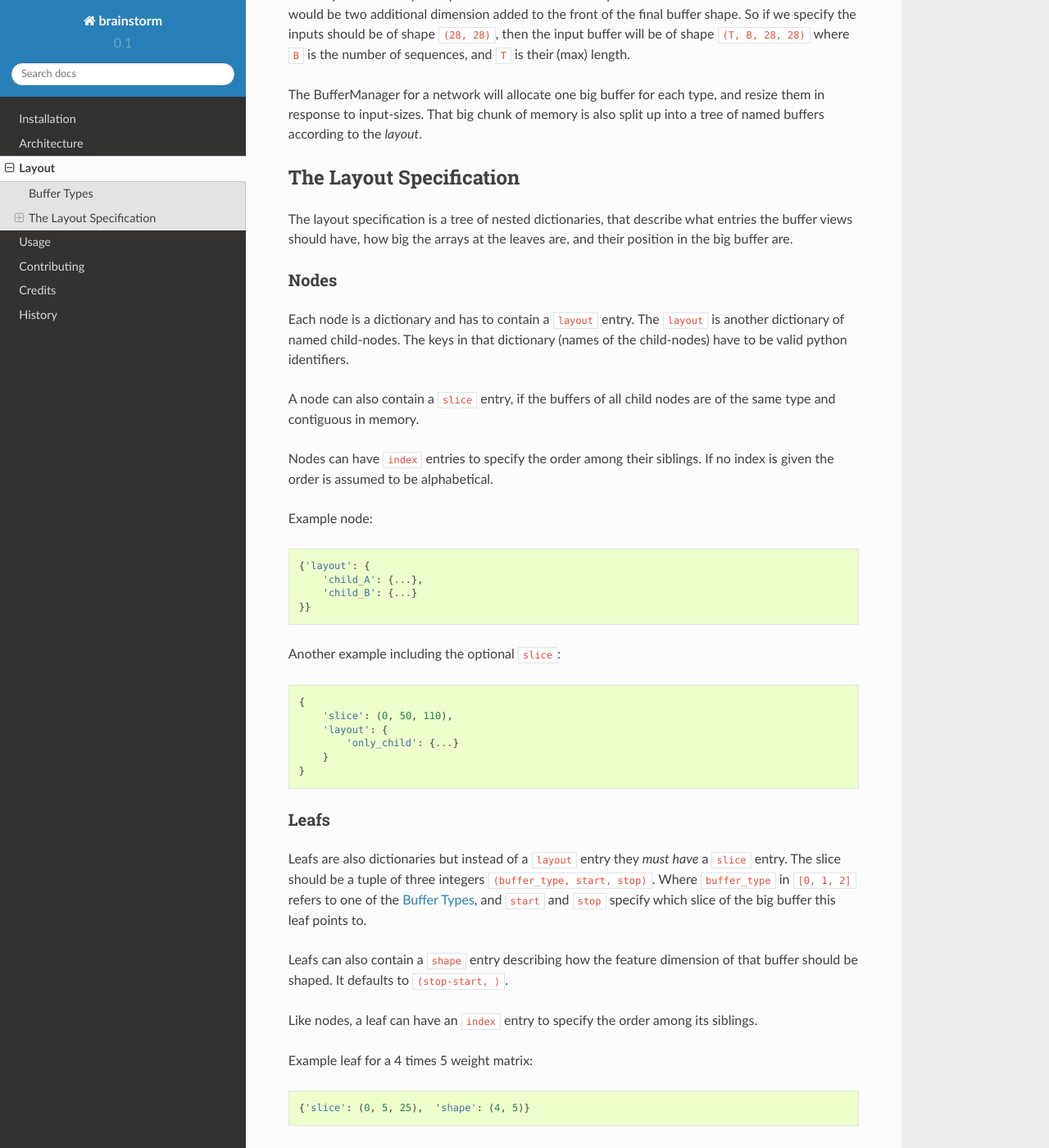
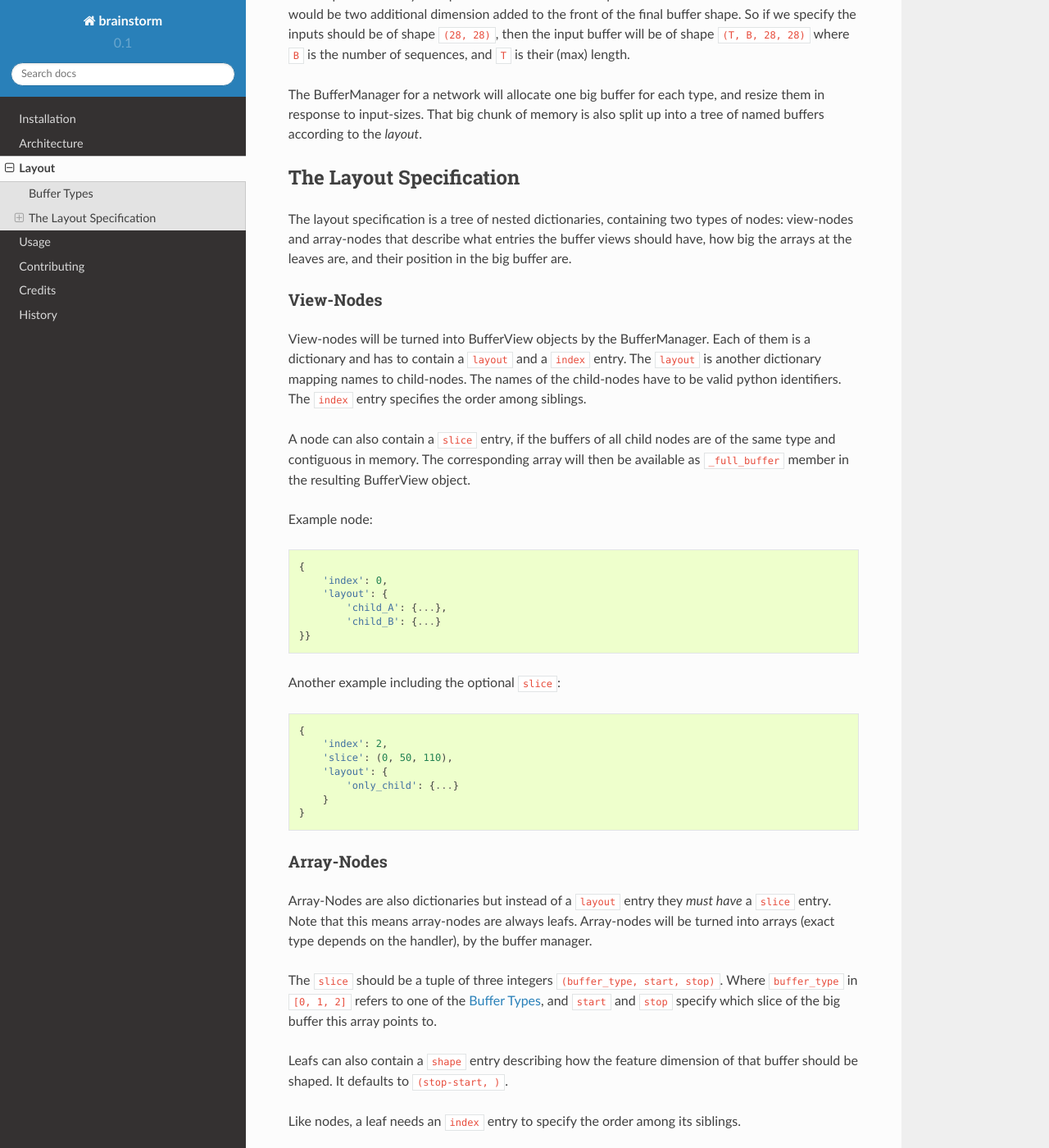
Before and after one commit to IDSIA/brainstorm, a Sphinx documentation site: the page built from docs/layout.rst, in a window 1280 px wide and 1400 px high, scrolled down 565 px. Shown: the whole window at 82% size. Built offline with Sphinx 7.4.7 and the Read the Docs theme 2.0.0, drawn with Linux system fonts in a browser that asks for light colours; some of the changed text lies outside the part shown.

Commit message:
enforce index entry in layout nodes and also enforce (possibly) empty inputs, outputs, parameters, and internals views

```diff
--- a/docs/layout.rst
+++ b/docs/layout.rst
@@ -36,29 +36,35 @@ split up into a tree of named buffers according to the *layout*.
 
 The Layout Specification
 ========================
-The layout specification is a tree of nested dictionaries,
+The layout specification is a tree of nested dictionaries, containing two
+types of nodes: view-nodes and array-nodes
 that describe what entries the buffer views should have, how big the arrays
 at the leaves are, and their position in the big buffer are.
 
-Nodes
------
-Each node is a dictionary and has to contain a ``layout`` entry.
-The ``layout`` is another dictionary of named child-nodes. The keys in that
-dictionary (names of the child-nodes) have to be valid python identifiers.
+View-Nodes
+----------
+View-nodes will be turned into BufferView objects by the BufferManager.
+Each of them is a dictionary and has to contain a ``layout`` and a ``index``
+entry.
+The ``layout`` is another dictionary mapping names to child-nodes.
+The names of the child-nodes have to be valid python identifiers.
+The ``index`` entry specifies the order among siblings.
+
 
 A node can also contain a ``slice`` entry, if the buffers of all child nodes
-are of the same type and contiguous in memory.
+are of the same type and contiguous in memory. The corresponding array will
+then be available as ``_full_buffer`` member in the resulting BufferView object.
 
-Nodes can have ``index`` entries to specify the order among their siblings.
-If no index is given the order is assumed to be alphabetical.
 
 Example node:
 
 .. code-block:: python
 
-    {'layout': {
-        'child_A': {...},
-        'child_B': {...}
+    {
+        'index': 0,
+        'layout': {
+            'child_A': {...},
+            'child_B': {...}
     }}
 
 Another example including the optional ``slice``:
@@ -66,37 +72,42 @@ Another example including the optional ``slice``:
 .. code-block:: python
 
     {
+        'index': 2,
         'slice': (0, 50, 110),
         'layout': {
             'only_child': {...}
         }
     }
 
-Leafs
------
-Leafs are also dictionaries but instead of a ``layout`` entry they
+Array-Nodes
+-----------
+Array-Nodes are also dictionaries but instead of a ``layout`` entry they
 *must have* a ``slice`` entry.
-The slice should be a tuple of three integers ``(buffer_type, start, stop)``.
+Note that this means array-nodes are always leafs.
+Array-nodes will be turned into arrays (exact type depends on the handler), by
+the buffer manager.
+
+The ``slice`` should be a tuple of three integers ``(buffer_type, start, stop)``.
 Where ``buffer_type`` in ``[0, 1, 2]`` refers to one of the :ref:`buffer_types`,
-and ``start`` and ``stop`` specify which slice of the big buffer this leaf points to.
+and ``start`` and ``stop`` specify which slice of the big buffer this array points to.
 
 Leafs can also contain a ``shape`` entry describing how the feature
 dimension of that buffer should be shaped. It defaults to ``(stop-start, )``.
 
-Like nodes, a leaf can have an ``index`` entry to specify the order among its
+Like nodes, a leaf needs an ``index`` entry to specify the order among its
 siblings.
 
 Example leaf for a 4 times 5 weight matrix:
 
 .. code-block:: python
 
-    {'slice': (0, 5, 25),  'shape': (4, 5)}
+    {'index': 1, 'slice': (0, 5, 25),  'shape': (4, 5)}
 
 Example leaf for the output of a layer with 10 hidden units:
 
 .. code-block:: python
 
-    {'slice': (2, 19, 29), 'shape': (10,)}
+    {'index': 1, 'slice': (2, 19, 29), 'shape': (10,)}
 
 
 Full Layout Example
@@ -114,51 +125,56 @@ We use the following network as an example here:
 .. code-block:: python
 
     joint_layout = {
-        'InputLayer': {'layout': {
-            'outputs': {'slice': (2, 0, 14), 'layout': {
+        'InputLayer': {'index': 0, 'layout': {
+            'inputs': {'index': 0, 'layout': {}},
+            'outputs': {'index': 1, 'slice': (2, 0, 14), 'layout': {
                 'input_data': {'index': 0, 'slice': (2, 0, 4),   'shape': (4,)},
                 'targets':    {'index': 1, 'slice': (2, 10, 14), 'shape': (4,)}
             }},
+            'parameters': {'index': 2, 'layout': {}},
+            'internals': {'index': 3, 'layout': {}},
         }},
-        'RnnLayer': {'layout': {
-            'parameters': {'slice': (0, 0, 50), 'layout': {
+        'RnnLayer': {'index': 1, 'layout': {
+            'inputs': {'index': 0, 'slice': (2, 0, 4), 'layout': {
+                'default': {'index': 0, 'slice': (2, 0, 4), 'shape': (4,)}
+            }},
+            'outputs': {'index': 1, 'slice': (2, 14, 19), 'layout': {
+                'default': {'index': 0, 'slice': (2, 14, 19), 'shape': (5,)}
+            }},
+            'parameters': {'index': 2, 'slice': (0, 0, 50), 'layout': {
                 'W': {'index': 0, 'slice': (0, 0, 20),  'shape': (4, 5)},
                 'R': {'index': 1, 'slice': (0, 20, 45), 'shape': (5, 5)},
                 'b': {'index': 2, 'slice': (0, 45, 50), 'shape': (5,  )}
             }},
-            'inputs': {'slice': (2, 0, 4), 'layout': {
-                'default': {'slice': (2, 0, 4), 'shape': (4,)}
-            }},
-            'outputs': {'slice': (2, 14, 19), 'layout': {
-                'default': {'slice': (2, 14, 19), 'shape': (5,)}
-            }},
-            'internal': {'slice': (2, 30, 35), 'layout': {
-                'Ha': {'slice': (2, 30, 35), 'shape': (5,)}
+            'internals': {'index': 3, 'slice': (2, 30, 35), 'layout': {
+                'Ha': {'index': 0, 'slice': (2, 30, 35), 'shape': (5,)}
             }},
         }},
-        'OutLayer': {'layout': {
-            'parameters': {'slice': (0, 50, 110), 'layout': {
+        'OutLayer': {'index': 2, 'layout': {
+            'inputs': {'index': 0, 'slice': (2, 14, 19), 'layout': {
+                'default': {'index': 0, 'slice': (2, 14, 19), 'shape': (5,)}
+            }},
+            'outputs': {'index': 1, 'slice': (2, 19, 29), 'layout': {
+                'default': {'index': 0, 'slice': (2, 19, 29), 'shape': (10,)}
+            }},
+            'parameters': {'index': 2, 'slice': (0, 50, 110), 'layout': {
                 'W': {'index': 0, 'slice': (0, 50, 100),  'shape': (5, 10)},
                 'b': {'index': 1, 'slice': (0, 100, 110), 'shape': (10,  )}
             }},
-            'inputs': {'slice': (2, 14, 19), 'layout': {
-                'default': {'slice': (2, 14, 19), 'shape': (5,)}
-            }},
-            'outputs': {'slice': (2, 19, 29), 'layout': {
-                'default': {'slice': (2, 19, 29), 'shape': (10,)}
-            }},
-            'internal': {'slice': (2, 35, 45), 'layout': {
-                'Ha': {'slice': (2, 35, 55), 'shape': (10,)}
+            'internals': {'index': 3, 'slice': (2, 35, 45), 'layout': {
+                'Ha': {'index': 0, 'slice': (2, 35, 55), 'shape': (10,)}
             }}
         }},
-        'MseLayer': {'layout': {
-            'inputs': {'layout': {
+        'MseLayer': {'index': 3, 'layout': {
+            'inputs': {'index': 0, 'layout': {
                 'net_out': {'index': 0, 'slice': (2, 19, 29), 'shape': (10,)},
                 'targets': {'index': 1, 'slice': (2, 10, 14), 'shape': (10,)}
             }},
-            'outputs': {'slice': (2, 29, 30), 'layout': {
-                'default': {'slice': (2, 29, 30), 'shape': (1,)}
+            'outputs': {'index': 1, 'slice': (2, 29, 30), 'layout': {
+                'default': {'index': 0, 'slice': (2, 29, 30), 'shape': (1,)}
             }},
+            'parameters': {'index': 2, 'layout': {}},
+            'internals': {'index': 3, 'layout': {}},
         }}
     }
 
```
Also changed, not shown: 3 other files.
